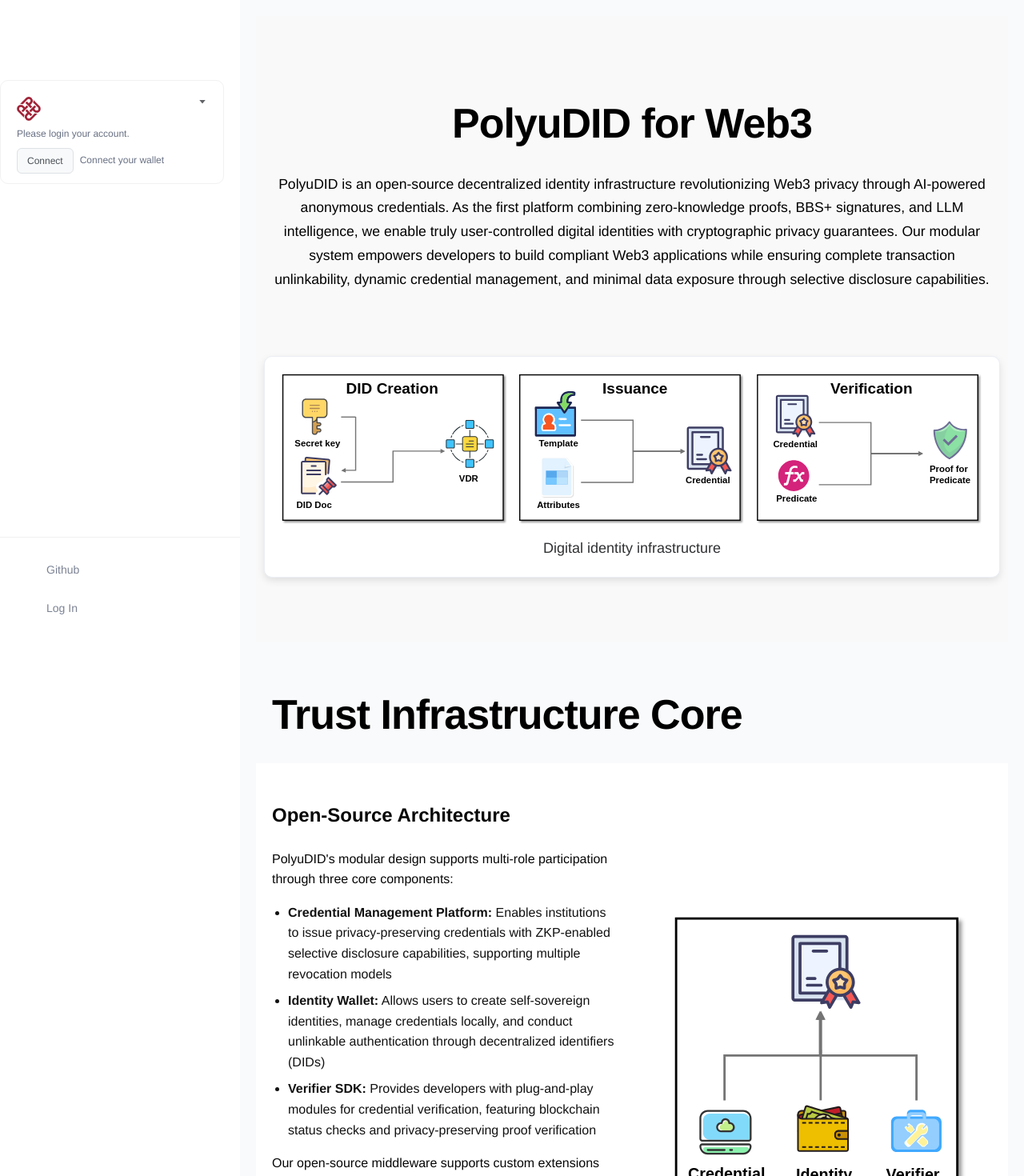
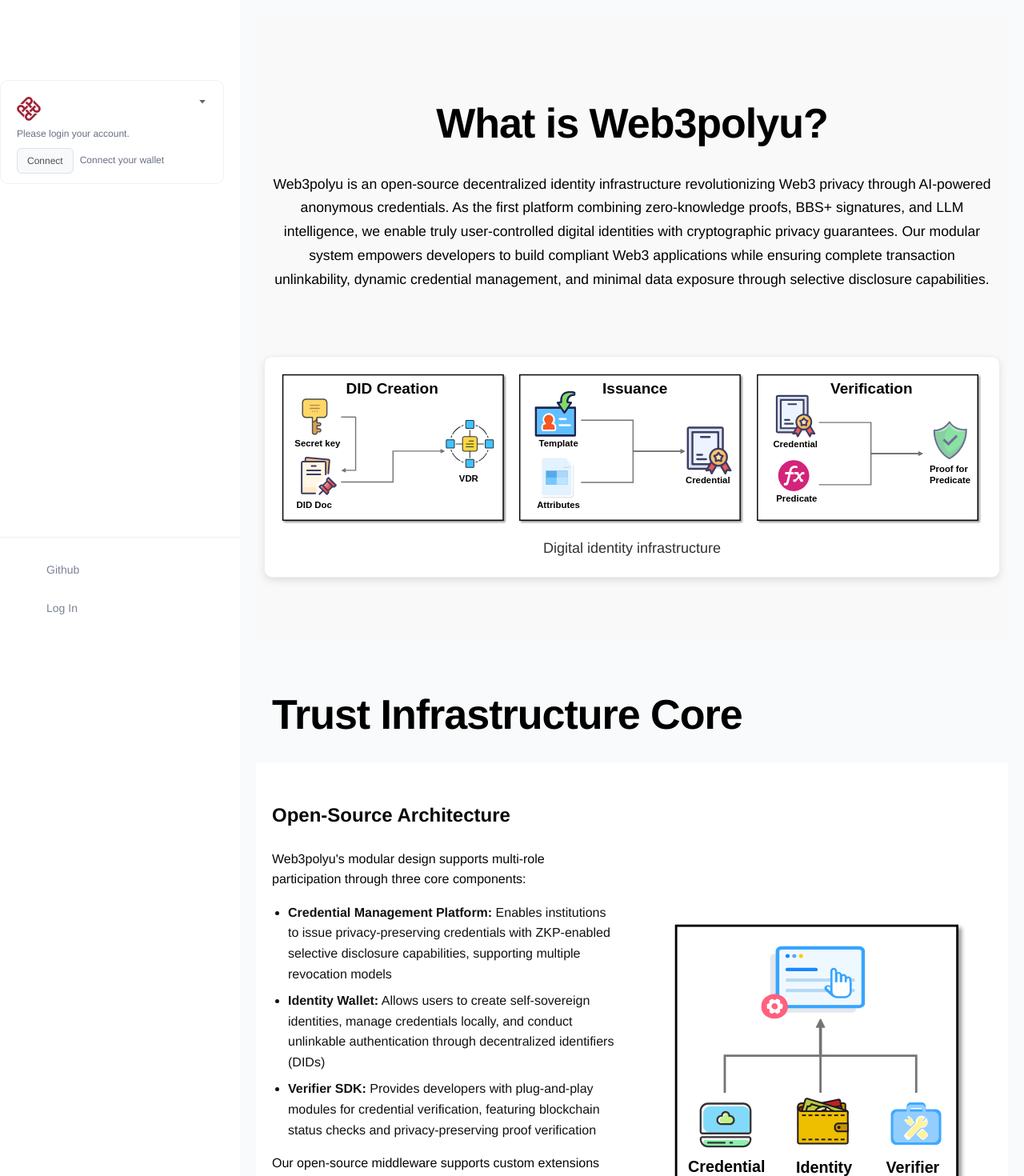
Before and after one commit to CXYALEX/DIDSYSTEM, a Vue app: page /#/dashboard in a window 1280 px wide. Shown: the top 1470 px of the page at 80% size. Built offline with nearby package versions, Linux system fonts and the light colour scheme.

Commit message:
change the name to web3polyu

```diff
--- a/src/views/dashboard/index.vue
+++ b/src/views/dashboard/index.vue
@@ -2,9 +2,9 @@
   <div>
     <!-- section III -->
     <section class="middle-section">
-      <h2 class="middle-title">PolyuDID for Web3</h2>
+      <h2 class="middle-title">What is Web3polyu?</h2>
       <p class="middle-additional-description">
-        PolyuDID is an open-source decentralized identity infrastructure revolutionizing Web3 privacy through AI-powered anonymous credentials. As the first platform combining zero-knowledge proofs, BBS+ signatures, and LLM intelligence, we enable truly user-controlled digital identities with cryptographic privacy guarantees. Our modular system empowers developers to build compliant Web3 applications while ensuring complete transaction unlinkability, dynamic credential management, and minimal data exposure through selective disclosure capabilities.</p>
+        Web3polyu is an open-source decentralized identity infrastructure revolutionizing Web3 privacy through AI-powered anonymous credentials. As the first platform combining zero-knowledge proofs, BBS+ signatures, and LLM intelligence, we enable truly user-controlled digital identities with cryptographic privacy guarantees. Our modular system empowers developers to build compliant Web3 applications while ensuring complete transaction unlinkability, dynamic credential management, and minimal data exposure through selective disclosure capabilities.</p>
       <el-row :gutter="20" class="middle-feature-row">
         <!-- Card 1 -->
           <el-card class="middle-card">
@@ -31,7 +31,7 @@
         <h3>Open-Source Architecture</h3>
         <div class="feature-content" :class="{'expanded': currentContent === 1}">
           <p>
-            PolyuDID's modular design supports multi-role participation through three core components:
+            Web3polyu's modular design supports multi-role participation through three core components:
           </p>
           <ul>
             <li><strong>Credential Management Platform:</strong> Enables institutions to issue privacy-preserving credentials with ZKP-enabled selective disclosure capabilities, supporting multiple revocation models</li>
@@ -48,7 +48,7 @@
         <h3>Next-Gen Intelligent Privacy Stack</h3>
         <div class="feature-content" :class="{'expanded': currentContent === 2}">
           <p>
-            PolyuDID introduces groundbreaking technical capabilities:
+            Web3polyu introduces groundbreaking technical capabilities:
           </p>
           <ul>
             <li><strong>World's First LLM-Powered Credential Engine:</strong> Transform natural language requirements into standardized credential templates with automatic cryptographic parameter configuration</li>
@@ -65,7 +65,7 @@
         <h3>Decentralized Security by Design</h3>
         <div class="feature-content" :class="{'expanded': currentContent === 3}">
           <p>
-            PolyuDID ensures security through:
+            Web3polyu ensures security through:
           </p>
           <ul>
             <li><strong>Non-custodial Architecture:</strong> Private keys never leave users' local devices, secured by hardware-grade wallet protection</li>
@@ -176,7 +176,7 @@
     <section class="hero-section">
       <h2 class="hero-title">Build your Application</h2>
       <p class="additional-description">
-        Empower your solutions with privacy-first identity infrastructure. <br> PolyuDID's zero-knowledge proofs and BBS+ credentials let you integrate secure, user-centric verification.
+        Empower your solutions with privacy-first identity infrastructure. <br> Web3polyu's zero-knowledge proofs and BBS+ credentials let you integrate secure, user-centric verification.
       </p>
       <el-row :gutter="20" class="feature-row">
         <!-- Card 1 -->
@@ -335,12 +335,12 @@
 <section class="demonstration-section">
   <h2 class="section-title">Demonstration</h2>
   <p class="section-description">
-    See PolyuDID in action with our comprehensive demonstration video. Learn how our decentralized identity infrastructure works in real-world applications.
+    See Web3polyu in action with our comprehensive demonstration video. Learn how our decentralized identity infrastructure works in real-world applications.
   </p>
   <div class="video-container">
     <iframe
       src="https://www.youtube.com/embed/JseIY-rK0qE?si=fg1awuKM_nVJq23e"
-      title="PolyuDID Demonstration"
+      title="Web3polyu Demonstration"
       frameborder="0"
       allow="accelerometer; autoplay; clipboard-write; encrypted-media; gyroscope; picture-in-picture; web-share"
       referrerpolicy="strict-origin-when-cross-origin"
@@ -353,7 +353,7 @@
   <section class="contact-section">
     <h2 class="section-title">Our Team</h2>
     <p class="section-description">
-      Meet the talented individuals behind PolyuDID and get in touch with us for collaboration or inquiries.
+      Meet the talented individuals behind Web3polyu and get in touch with us for collaboration or inquiries.
     </p>
 
     <div class="team-container">
--- a/src/views/login/myLogin.vue
+++ b/src/views/login/myLogin.vue
@@ -1,14 +1,14 @@
 <template>
     <div class="login-container">
         <div class="bg">
-            <p>P o l y u D I D</p>
+            <p>W e b 3 p o l y u</p>
             <span>SYSTEM</span>
         </div>
         <div class="login">
             <el-form ref="loginForm" :model="loginForm" :rules="loginRules" class="login-form" v-if="flagControl">
                 <!-- <h3 class="title">DID Management System</h3> -->
                 <h3 class="title">Log in</h3>
-                <h3 class="title1">New to PolyDID? <span @click="flagControl = !flagControl">Sign up</span></h3>
+                <h3 class="title1">New to Web3Polyu? <span @click="flagControl = !flagControl">Sign up</span></h3>
                 <el-form-item prop="username">
                     <el-input v-model="loginForm.username" type="text" auto-complete="off" placeholder="Account">
                         <svg-icon slot="prefix" icon-class="user" class="el-input__icon input-icon" />
@@ -42,7 +42,7 @@
 
                 <!--  底部  -->
                 <div class="el-login-footer">
-                    <span>Copyright © 2024 polyu.edu.hk All Rights Reserved.</span>
+                    <span>Copyright © 2024 Web3polyu.com All Rights Reserved.</span>
                 </div>
             </el-form>
 
```
Also changed, not shown: src/assets/image/component.svg.
